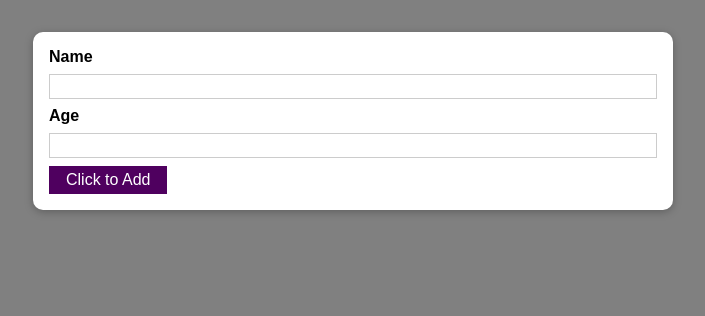
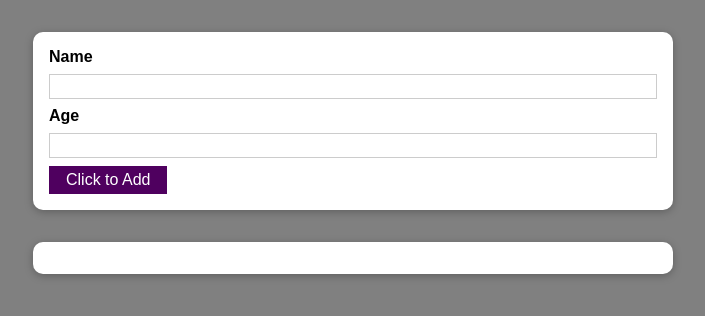
Before and after one commit to jfyjse/user-sample-react, a React (Create React App) app: page / in a window 1280 px wide. Shown: the top 316 px of the page, without its empty margins (287-992 px from the left). Built offline with nearby package versions, Linux system fonts and the light colour scheme.

Commit message:
users list component

```diff
--- a/src/App.js
+++ b/src/App.js
@@ -1,10 +1,12 @@
 import React from "react";
 import Adduser from "./Components/User/AddUsers";
+import UsersList from "./Components/User/UsersList";
 
 function App() {
   return (
     <div>
       <Adduser></Adduser>
+      <UsersList users ={[]}></UsersList>
     </div>
   );
 }
--- /dev/null
+++ b/src/Components/User/UsersList.js
@@ -0,0 +1,18 @@
+import React from "react";
+import Card from "../UI/Card";
+import classes from "./UsersList.module.css"
+
+const UsersList = (props) =>{
+ return(
+     <Card className={classes.users}>
+     <ul>
+         {props.users.map((user)=>(
+             <li>
+                 {user.name} is {user.age} years old !!
+             </li>
+         ))}
+     </ul>
+     </Card>
+ )
+}
+export default UsersList;
--- /dev/null
+++ b/src/Components/User/UsersList.module.css
@@ -0,0 +1,16 @@
+.users {
+    margin: 2rem auto;
+    width: 90%;
+    max-width: 40rem;
+  }
+
+  .users ul {
+    list-style: none;
+    padding: 1rem;
+  }
+
+  .users li {
+    border: 1px solid #ccc;
+    margin: 0.5rem 0;
+    padding: 0.5rem;
+  }
```
